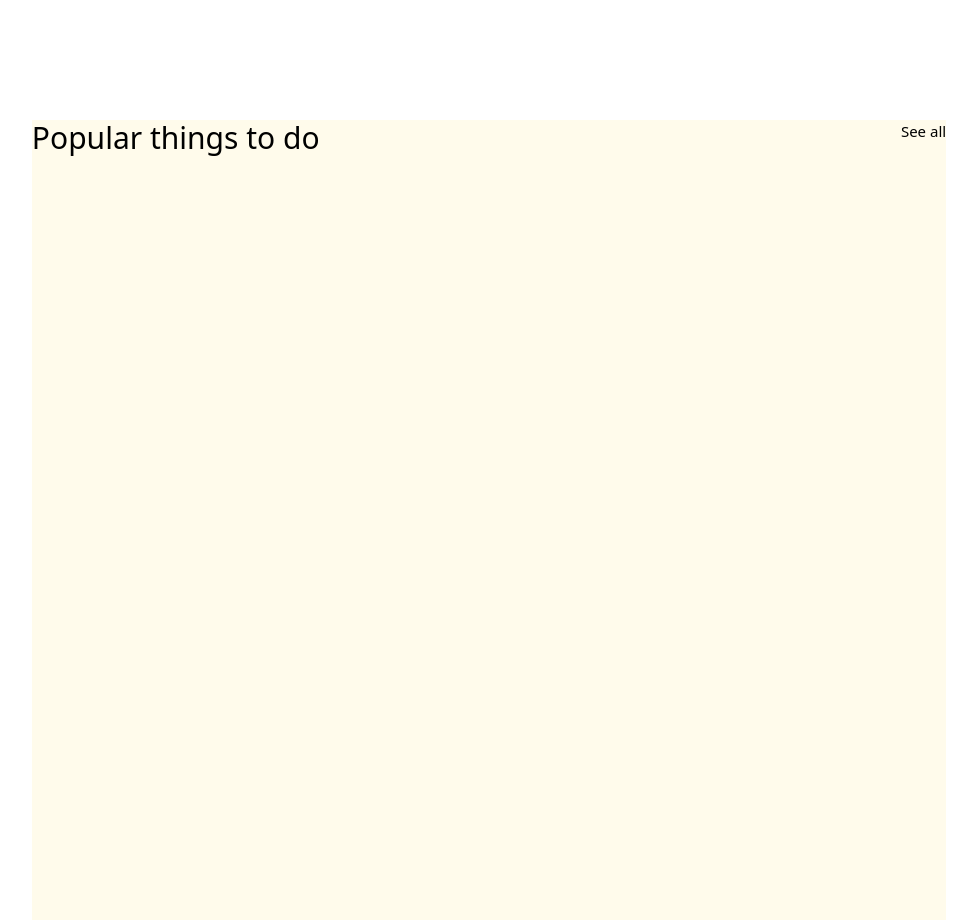
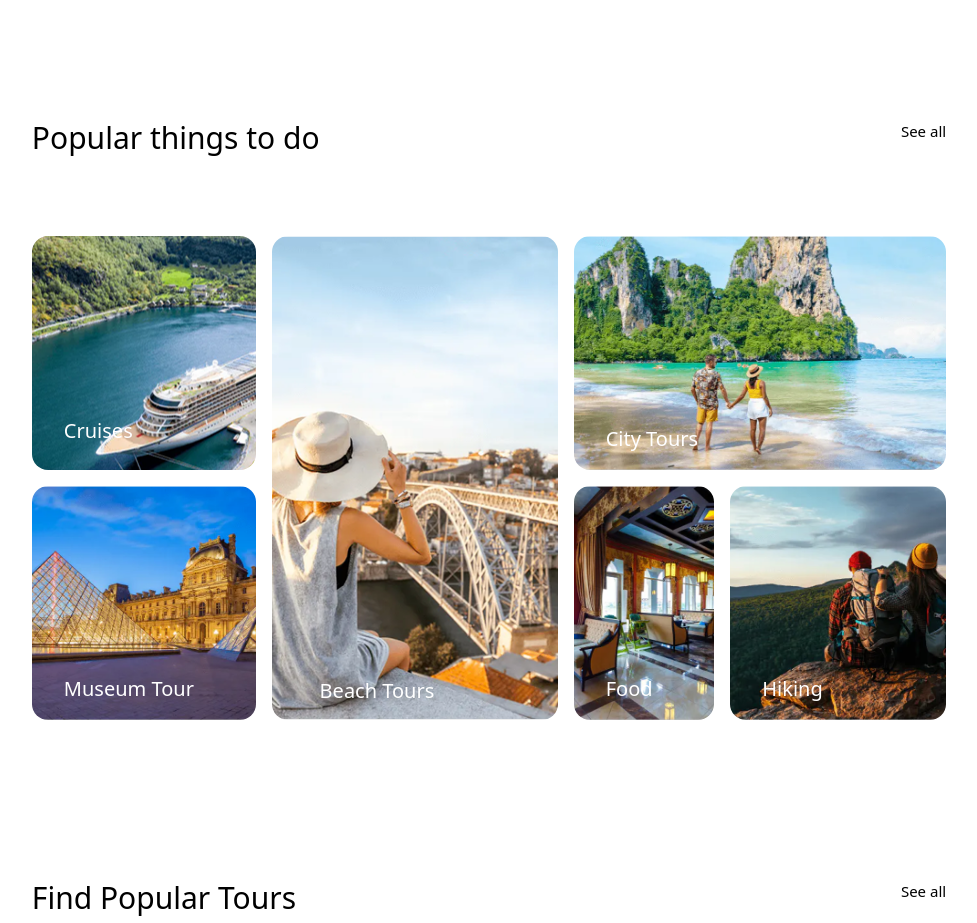
Before and after one commit to Davitsroun/10_Sroun_Davit_PVH_WEB_MINI_PROJECT, a website: page src/page4.html in a window 1280 px wide. Shown: the part 3900-4823 px from the top of the page, without its empty margins (151-1128 px from the left). Drawn offline with Linux system fonts and the light colour scheme.

Commit message:
completed100

```diff
--- a/src/page4.html
+++ b/src/page4.html
@@ -793,15 +793,52 @@
             </section>
 
               <!--body4-->
-            <section class="w-5/7 h-200 mt-40 justify-self-center flex flex-col bg-amber-50 ">
+            <section class="w-5/7 h-150 mt-40 justify-self-center flex flex-col ">
               <div class="w-full h-10 flex flex-row  ">
                 <div class="w-[50%] h-full  text-3xl font-medium"><p>Popular things to do</p></div>
                 <div class="w-[50%] h-full  text-[15px]  "><p class="justify-self-end">  See all</p></div>
               </div>
-              <di class="w-full h-full bg-amber-50 mt-20 grid-row-5 grid-flow-col grid ">
+
+              <div class="grid grid-rows-2 grid-flow-col gap-4 w-full h-full  mt-20">
+                <div class="row-span-1 rounded-2xl bg-center" style="background-image: url(./img/thing1.png);" >
+                  <div class="mt-45 ml-8">
+                    <p class="text-white text-[20px] font-medium"> Cruises</p>
+                  </div>
 
 
-              </di>
+                </div>
+
+                <div class="row-span-1 rounded-2xl  bg-cover bg-center " style="background-image: url(./img/thing4.png);">
+                  <div class="mt-47 ml-8">
+                    <p class="text-white text-[20px] font-medium"> Museum Tour</p>
+                  </div>
+                </div>
+
+                <div class="col-span-2 row-span-2 rounded-2xl bg-cover bg-center" style="background-image: url(./img/thing2.png);">
+                  <div class="mt-110 ml-12">
+                    <p class="text-white text-[20px] font-medium">Beach Tours</p>
+                  </div>
+
+                </div>
+
+                <div class=" col-span-3 rounded-2xl bg-cover bg-center" style="background-image: url(./img/thing3.png);">
+                  <div class="mt-47 ml-8">
+                    <p class="text-white text-[20px] font-medium"> City Tours</p>
+                  </div>
+                </div>
+                <div class="row-span-1 rounded-2xl bg-cover bg-center" style="background-image: url(./img/thing5.png);">
+                  <div class="mt-47 ml-8">
+                    <p class="text-white text-[20px] font-medium"> Food</p>
+                  </div>
+                </div>
+                <div class="row-span-1 col-span-2 rounded-2xl bg-cover bg-center" style="background-image: url(./img/thing6.png);">
+
+                  <div class="mt-47 ml-8">
+                    <p class="text-white text-[20px] font-medium"> Hiking</p>
+                  </div>
+                </div>
+
+              </div>
 
 
             </section>
```
Also changed, not shown: src/img/thing1.png (added), src/img/thing2.png (added), src/img/thing3.png (added), src/img/thing4.png (added), src/img/thing5.png (added), src/img/thing6.png (added), src/style/output.css.
